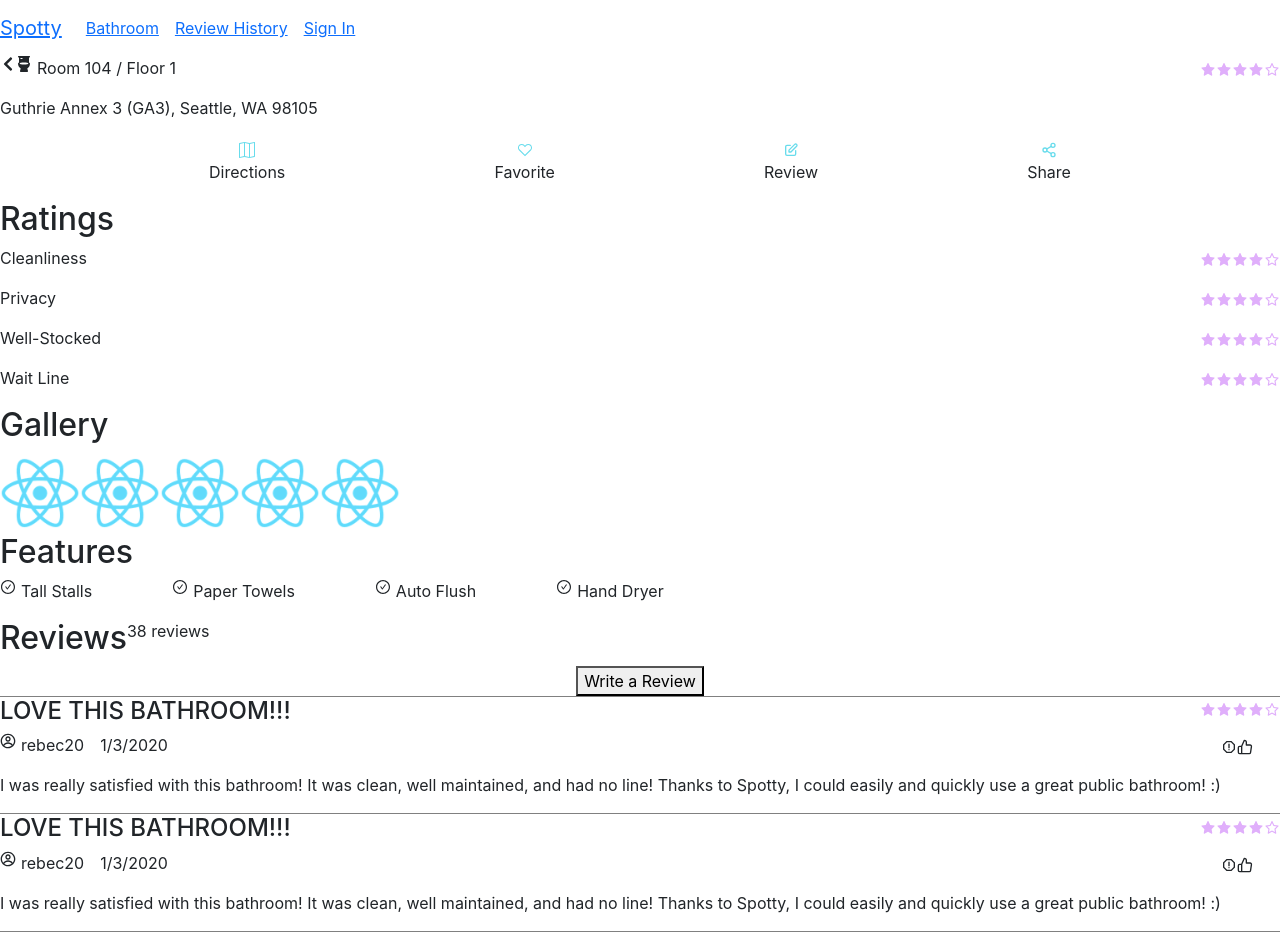
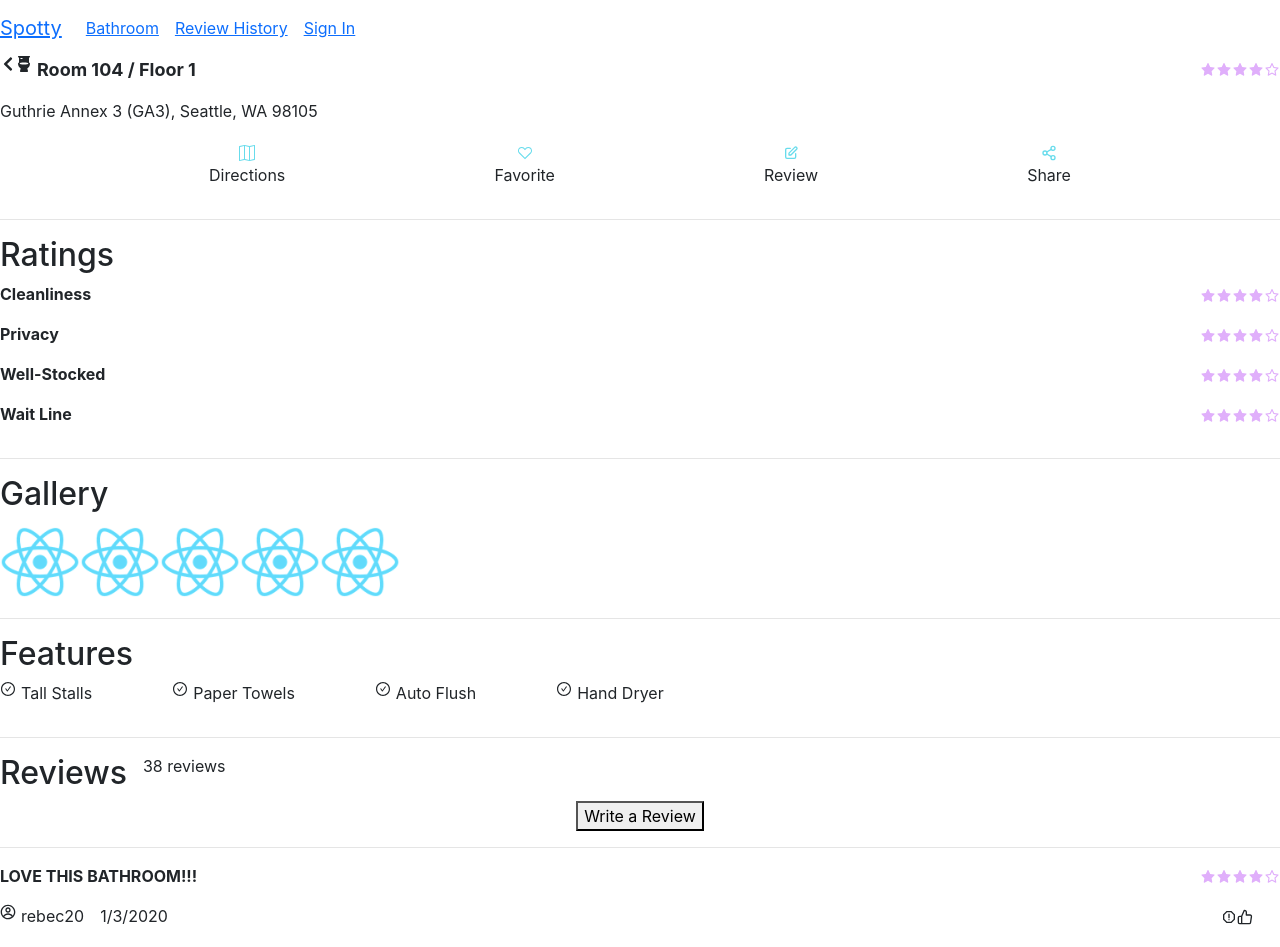
Before and after one commit to lisicase/vonia, a React (Create React App) app: page /bathroom in a window 1280 px wide. Shown: the top 947 px of the page. Built offline with nearby package versions, Linux system fonts and the light colour scheme.

Commit message:
styled dividers

```diff
--- a/src/BathroomPage.js
+++ b/src/BathroomPage.js
@@ -1,5 +1,6 @@
 // React
 import React from 'react';
+import { Component } from 'react';
 // Icons
 import { AiOutlineCheckCircle, AiOutlineStar, AiFillStar } from "react-icons/ai";
 import { BsMap } from "react-icons/bs";
@@ -10,22 +11,34 @@ import { HiOutlinePencilAlt } from "react-icons/hi";
 import { MdOutlineReport } from "react-icons/md";
 import { VscHeart } from "react-icons/vsc";
 
-class BathroomPage extends React.Component {
+class BathroomPage extends Component {
     render() {
       return (
         <div style={{textAlign:"left"}}>
             <BathroomPageTitle/>
             <BathroomActions/>
+            <Divider />
             <BathroomRatings/>
+            <Divider />
             <BathroomGallery/>
+            <Divider />
             <BathroomFeatures/>
+            <Divider />
             <BathroomReviews/>
         </div>
       );
     }
 }
 
-class BathroomPageTitle extends React.Component {
+class Divider extends Component {
+    render() {
+        return (
+            <div style={{ borderBottom: '1px solid #E5E5E5', paddingTop:'1rem', marginBottom:'1rem'}} />
+        )
+    }
+}
+
+class BathroomPageTitle extends Component {
     render() {
       return (
         <div style={{textAlign:"left"}}>
@@ -33,7 +46,7 @@ class BathroomPageTitle extends React.Component {
                 <div style={{display: 'flex', flexDirection:'row'}}>
                     <FaChevronLeft />
                     <FaToilet style={{marginRight:'5'}} />
-                    <p>Room 104 / Floor 1</p>
+                    <p style={{fontSize:'18px'}}><strong>Room 104 / Floor 1</strong></p>
                 </div>
                 <StarRating />
             </div>
@@ -43,7 +56,7 @@ class BathroomPageTitle extends React.Component {
     }
 }
 
-class BathroomActions extends React.Component {
+class BathroomActions extends Component {
     render() {
       return (
         <div style={{display: 'flex', flexDirection:'row', justifyContent:'space-evenly'}}>
@@ -56,7 +69,7 @@ class BathroomActions extends React.Component {
     }
 }
 
-class ActionWithTitle extends React.Component {
+class ActionWithTitle extends Component {
     render() {
         return (
             <div style={{textAlign:'center'}}>
@@ -69,7 +82,7 @@ class ActionWithTitle extends React.Component {
     }
 }
 
-class BathroomRatings extends React.Component {
+class BathroomRatings extends Component {
     render() {
       return (
         <div>
@@ -83,18 +96,18 @@ class BathroomRatings extends React.Component {
     }
 }
 
-class CategoricalRating extends React.Component {
+class CategoricalRating extends Component {
     render() {
         return (
             <div style={{display:'flex', justifyContent:'space-between'}} >
-                <p>{this.props.title}</p>
+                <p><strong>{this.props.title}</strong></p>
                 <StarRating />
             </div>
         )
     }
 }
 
-class BathroomGallery extends React.Component {
+class BathroomGallery extends Component {
     render() {
       return (
         <div>
@@ -111,7 +124,7 @@ class BathroomGallery extends React.Component {
     }
 }
 
-class BathroomFeatures extends React.Component {
+class BathroomFeatures extends Component {
     render() {
       return (
         <div>
@@ -127,7 +140,7 @@ class BathroomFeatures extends React.Component {
     }
 }
 
-class SingleBathroomFeature extends React.Component {
+class SingleBathroomFeature extends Component {
     render() {
         return (
             <div style={{display: 'flex', flexDirection:'row', marginRight:'5rem'}} >
@@ -138,28 +151,32 @@ class SingleBathroomFeature extends React.Component {
     }
 }
 
-class BathroomReviews extends React.Component {
+class BathroomReviews extends Component {
     render() {
       return (
         <div>
             <div style={{display:'flex'}}>
                 <h2>Reviews</h2>
-                <p>38 reviews</p>
+                <p style={{marginLeft:'1rem'}}>38 reviews</p>
             </div>
-            <div style={{textAlign:'center', borderBottom: '1px solid gray'}}>
+            <div style={{textAlign:'center'}}>
                 <button>Write a Review</button>
             </div>
+            <Divider />
             <AllBathroomReviews/>
         </div>
       );
     }
 }
 
-class AllBathroomReviews extends React.Component {
+class AllBathroomReviews extends Component {
     render() {
         let testData = [{count:1}, {count:2}];
         let allReviews = testData.map((count) => {
-            return <SingleBathroomReview num={count} />
+            return <div>
+                    <SingleBathroomReview num={count} />
+                    <Divider />
+                </div>
         })
         return (
             <div>
@@ -169,12 +186,12 @@ class AllBathroomReviews extends React.Component {
     }
 }
 
-class SingleBathroomReview extends React.Component {
+class SingleBathroomReview extends Component {
     render() {
       return (
-        <div style={{ borderBottom: '1px solid gray'}}>
+        <div>
             <div style={{display: 'flex', flexDirection:'row', justifyContent:'space-between'}}>
-                <h4>LOVE THIS BATHROOM!!!</h4>
+                <p><strong>LOVE THIS BATHROOM!!!</strong></p>
                 <StarRating />
             </div>
             <div style={{display: 'flex', flexDirection:'row'}}>
@@ -186,7 +203,7 @@ class SingleBathroomReview extends React.Component {
     }
 }
 
-class ReviewDetails extends React.Component {
+class ReviewDetails extends Component {
     render() {
       return (
         <div>
@@ -201,7 +218,7 @@ class ReviewDetails extends React.Component {
     }
 }
 
-class ReviewActions extends React.Component {
+class ReviewActions extends Component {
     render() {
       return (
         <div>
```
